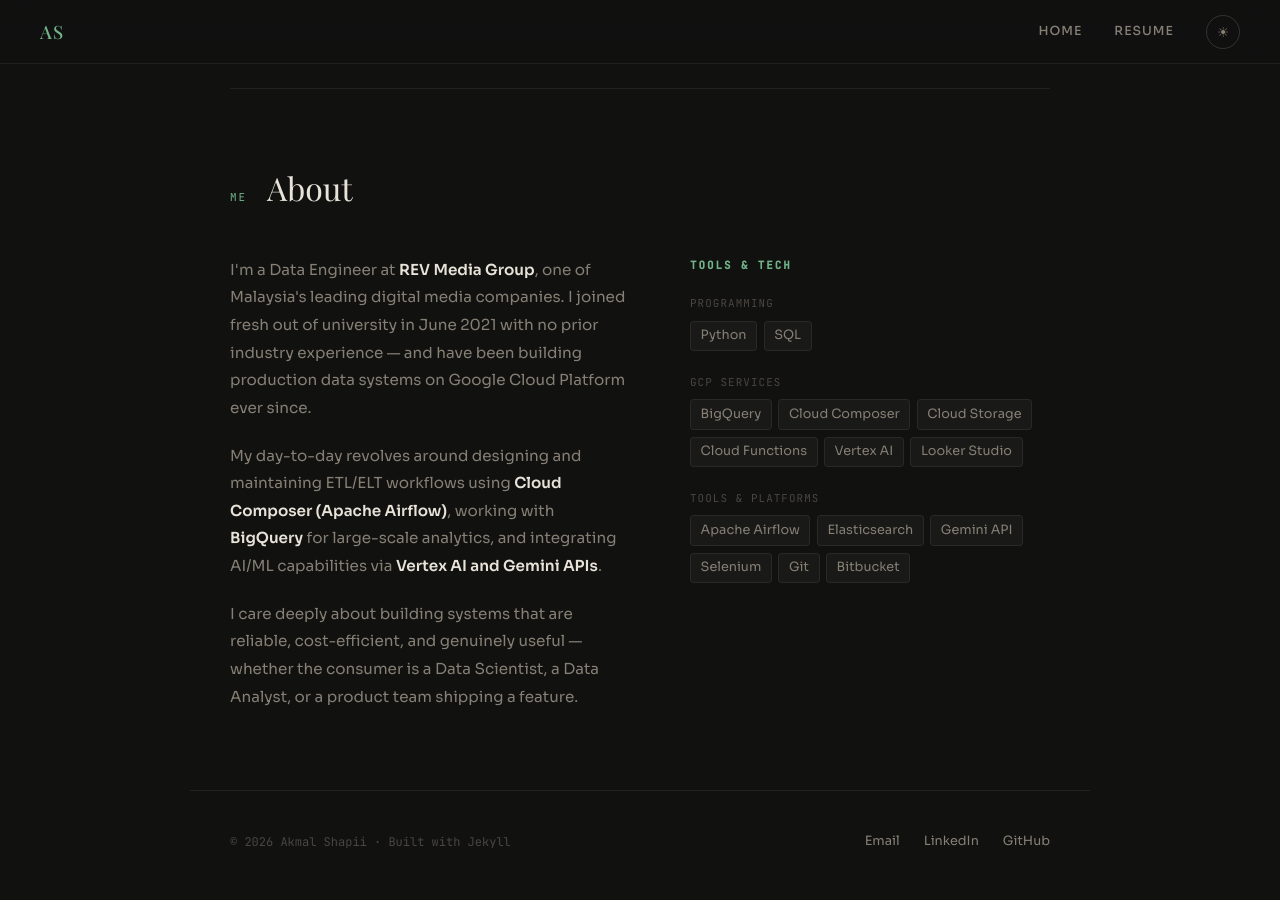
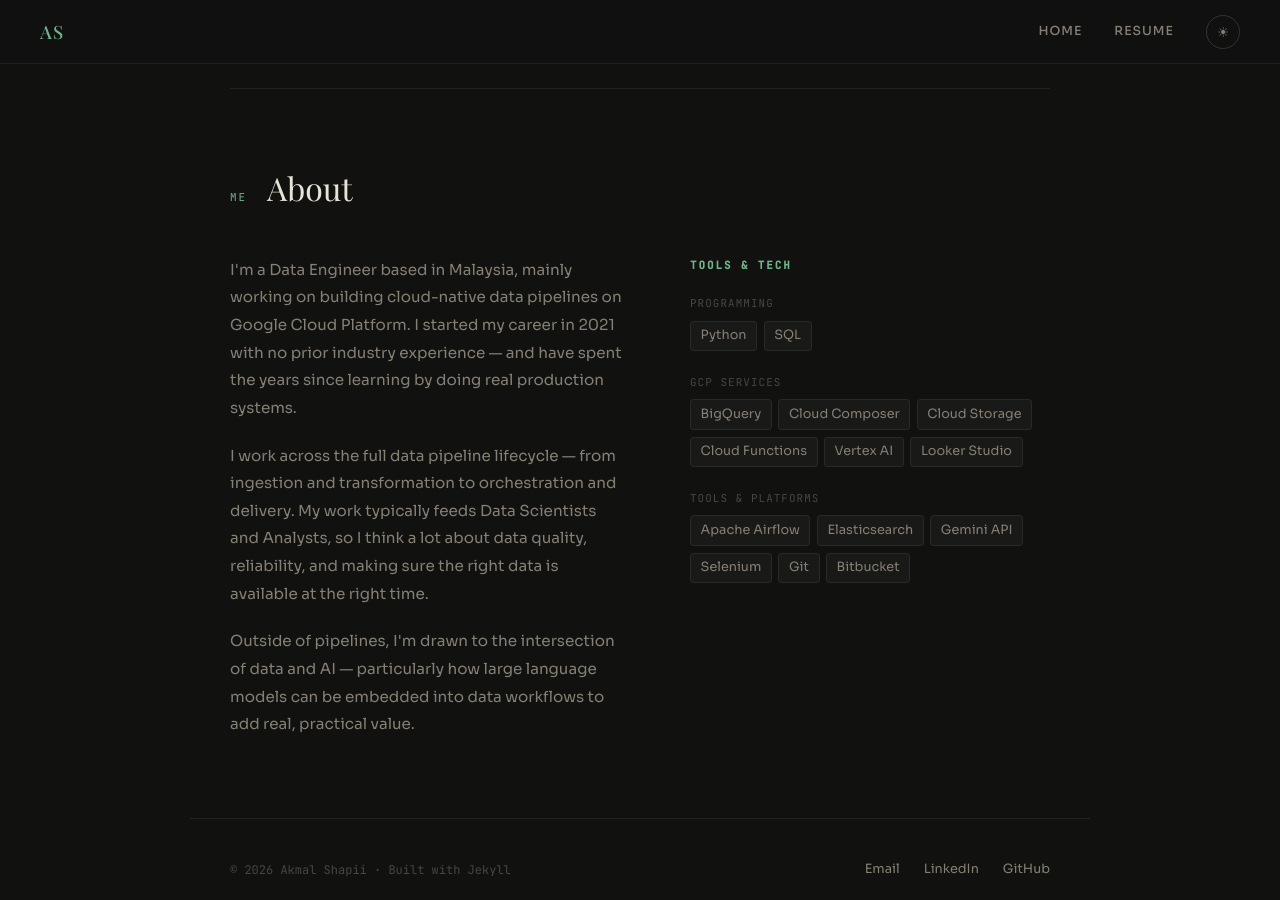
Before and after one commit to akmalshapii/akmalshapii.github.io, a Jekyll site: the page built from index.html, in a window 1280 px wide and 900 px high, scrolled down 1769 px. Built offline with Jekyll 4.4.1, drawn with Linux system fonts in a browser that asks for light colours; some web fonts are replaced.

Commit message:
update About Me section

```diff
--- a/index.html
+++ b/index.html
@@ -99,21 +99,22 @@ title: Home
     <div class="about-content">
         <div class="about-text">
             <p>
-                I'm a Data Engineer at <strong>REV Media Group</strong>, one of Malaysia's
-                leading digital media companies. I joined fresh out of university in
-                June 2021 with no prior industry experience — and have been building
-                production data systems on Google Cloud Platform ever since.
+                I'm a Data Engineer based in Malaysia, mainly working on building
+                cloud-native data pipelines on Google Cloud Platform. I started
+                my career in 2021 with no prior industry experience — and have
+                spent the years since learning by doing real production systems.
             </p>
             <p>
-                My day-to-day revolves around designing and maintaining ETL/ELT workflows
-                using <strong>Cloud Composer (Apache Airflow)</strong>, working with
-                <strong>BigQuery</strong> for large-scale analytics, and integrating AI/ML
-                capabilities via <strong>Vertex AI and Gemini APIs</strong>.
+                I work across the full data pipeline lifecycle — from ingestion
+                and transformation to orchestration and delivery. My work typically
+                feeds Data Scientists and Analysts, so I think a lot about data
+                quality, reliability, and making sure the right data is available
+                at the right time.
             </p>
             <p>
-                I care deeply about building systems that are reliable, cost-efficient,
-                and genuinely useful — whether the consumer is a Data Scientist, a
-                Data Analyst, or a product team shipping a feature.
+                Outside of pipelines, I'm drawn to the intersection of data and AI —
+                particularly how large language models can be embedded into data
+                workflows to add real, practical value.
             </p>
         </div>
 
```
